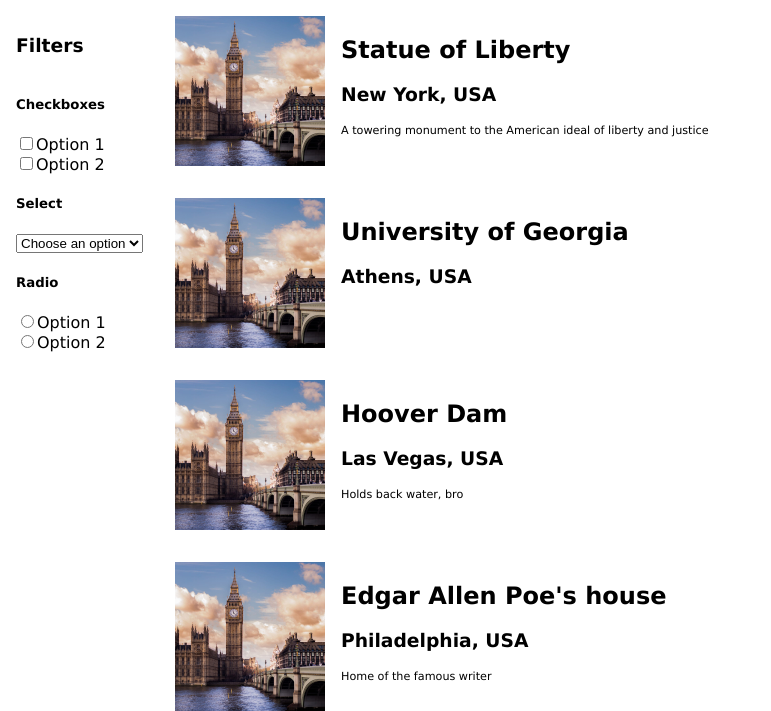
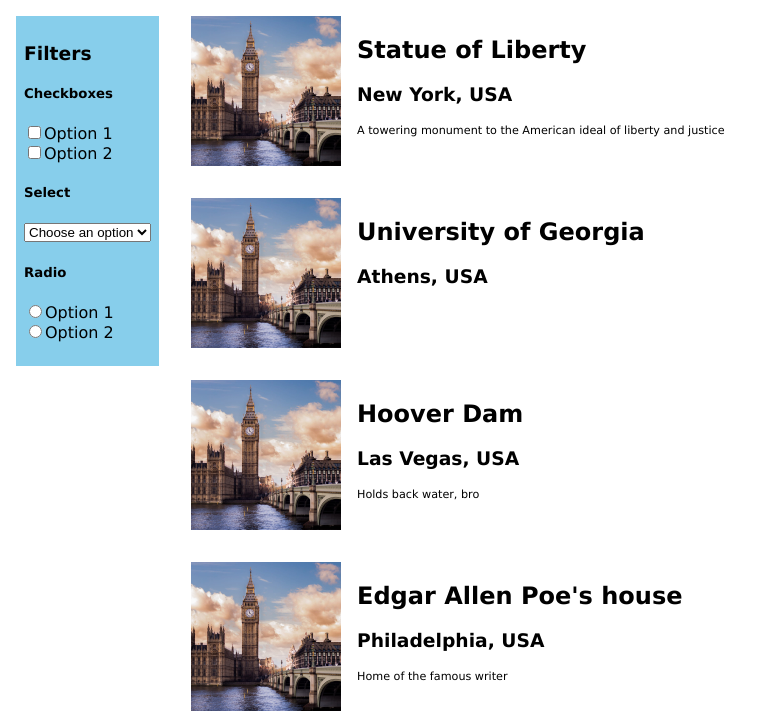
Before and after one commit to mudkipAstronaut/CSCI4300_FinalProj, a PHP site: page /browse.php in a window 1280 px wide. Shown: the part 32-743 px from the top of the page, without its empty margins (0-771 px from the left). Run offline with PHP 8.4, Linux system fonts and the light colour scheme; data comes from the database, SQL or seed files in the repository.

Commit message:
added sytle changes to the filter box of browse

```diff
--- a/style.css
+++ b/style.css
@@ -32,10 +32,15 @@ body {
     float:left;
     margin: 1em;
     display: grid;
+    background-color: skyblue;
+    padding: 0.5em;
 }
 #filters ul, li{
     padding: 0;
     list-style-type: none;
+}
+#filters h3{
+    margin-bottom: 0;
 }
 
 /* ============== */
```
